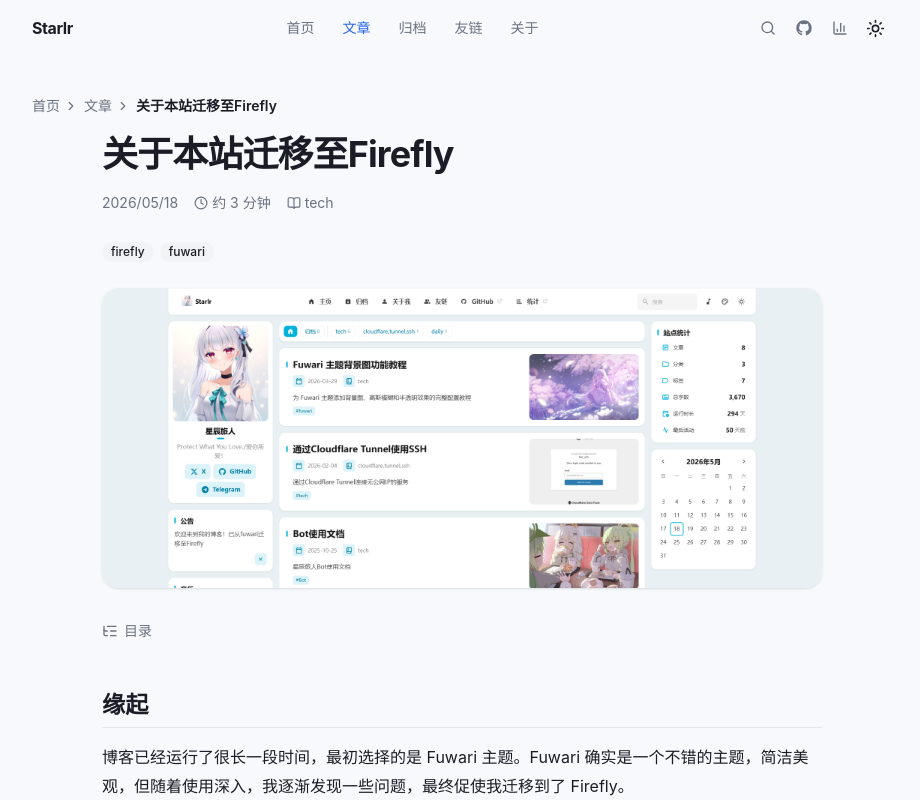
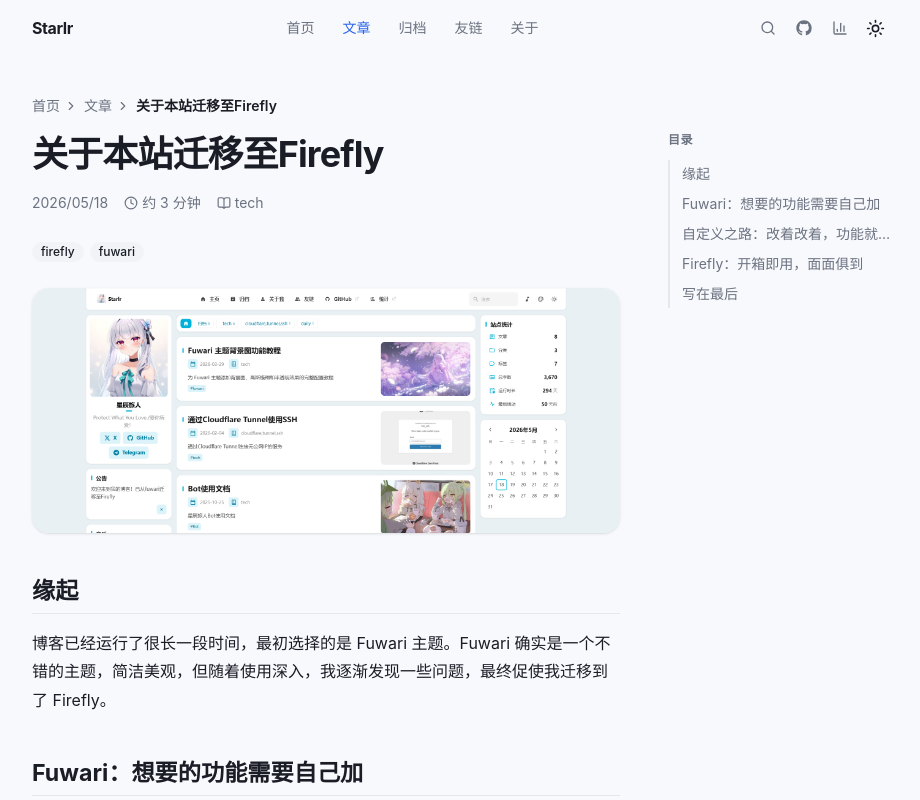
Before and after one commit to wwwaaa123122/react-blog, a React (Vite) app: page /posts/Why-to-Firefly in a window 1280 px wide. Shown: the top 800 px of the page, without its empty margins (178-1098 px from the left). Built offline with nearby package versions, Linux system fonts and the light colour scheme.

Commit message:
feat: 文章页双栏布局，目录移到右侧

```diff
--- a/src/pages/PostDetail.tsx
+++ b/src/pages/PostDetail.tsx
@@ -37,7 +37,6 @@
   const cover = post.image ? assetUrl(post.image.replace(/\.\.\/images\//, "/images/")) : undefined;
   const currentYear = new Date().getFullYear();
 
-  // 上一篇 / 下一篇
   const currentIdx = publishedPosts.findIndex((p) => p.slug === slug);
   const prevPost = currentIdx > 0 ? publishedPosts[currentIdx - 1] : null;
   const nextPost = currentIdx < publishedPosts.length - 1 ? publishedPosts[currentIdx + 1] : null;
@@ -49,7 +48,10 @@
       <Breadcrumb items={[{ label: "文章", to: "/posts" }, { label: post.title }]} />
       <script type="application/ld+json" dangerouslySetInnerHTML={{ __html: jsonLd(articleJsonLd(post)) }} />
 
-      <article className="max-w-[720px] mx-auto">
+      {/* 双栏布局：文章 + 右侧目录 */}
+      <div className="flex gap-8 lg:gap-12 relative">
+        {/* 文章主体 */}
+        <article className="min-w-0 flex-1 max-w-[720px]">
           <h1 className="text-2xl md:text-3xl lg:text-4xl font-bold tracking-tight leading-tight mb-4 [overflow-wrap:anywhere]">
             {post.title}
           </h1>
@@ -76,8 +78,9 @@
             </div>
           )}
 
+          {/* 移动端：折叠目录 */}
           {toc.length > 1 && (
-          <details className="mb-6">
+            <details className="mb-6 lg:hidden">
               <summary className="inline-flex cursor-pointer list-none items-center gap-1.5 text-sm font-medium text-muted-foreground [&::-webkit-details-marker]:hidden">
                 <ListTree className="size-4" /> 目录
               </summary>
@@ -131,6 +134,28 @@
 
           <Giscus />
         </article>
+
+        {/* 桌面端：右侧目录 */}
+        {toc.length > 1 && (
+          <aside className="hidden lg:block w-56 shrink-0">
+            <div className="sticky top-20">
+              <h4 className="text-xs font-semibold text-muted-foreground uppercase tracking-wider mb-3">目录</h4>
+              <nav className="space-y-0.5 border-l-2 border-border pl-3 text-sm leading-7 text-muted-foreground">
+                {toc.map((item, i) => (
+                  <div key={i} style={{ paddingLeft: (item.level - 2) * 12 }}>
+                    <a
+                      href={"#" + slugify(item.text)}
+                      className="block transition-colors hover:text-foreground truncate"
+                    >
+                      {item.text}
+                    </a>
+                  </div>
+                ))}
+              </nav>
+            </div>
+          </aside>
+        )}
+      </div>
     </>
   );
 }
```
Lines whose indentation alone changed are shown as unchanged.
